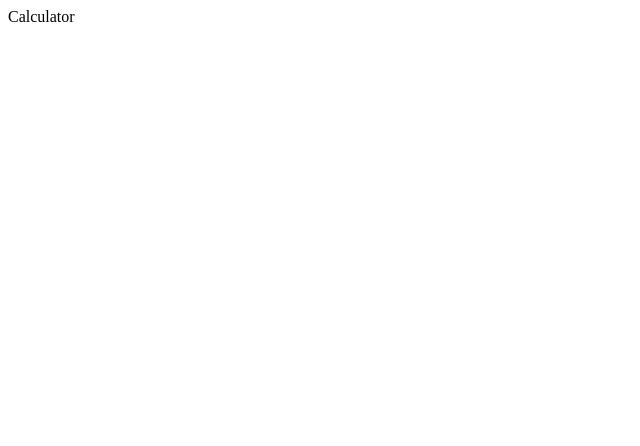
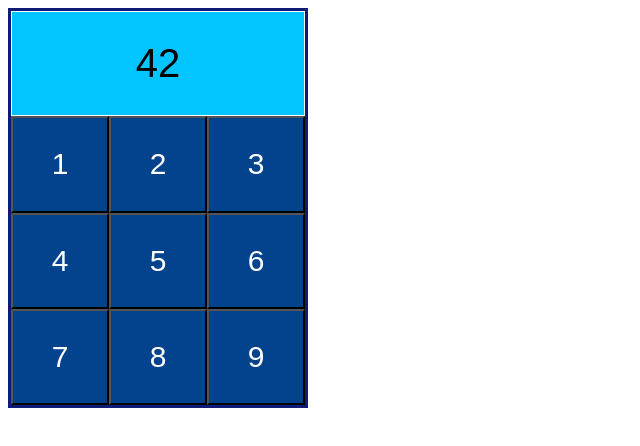
Before and after one commit to JuleFloorson/calculator, a website: page index.html in a window 1280 px wide. Shown: the whole page, without its empty margins (0-640 px from the left). Drawn offline with nearby package versions, Linux system fonts and the light colour scheme; files that its build step writes are made by us from their sources.

Commit message:
Design with Css

```diff
--- a/index.html
+++ b/index.html
@@ -7,6 +7,18 @@
     <link rel="stylesheet" href="dist/styles.css" />
   </head>
   <body>
-    Calculator
+    <div class="calculator">
+      <input type="text" class="calculator__output" />
+      <button class="calculator__input">1</button>
+      <button class="calculator__input">2</button>
+      <button class="calculator__input">3</button>
+      <button class="calculator__input">4</button>
+      <button class="calculator__input">5</button>
+      <button class="calculator__input">6</button>
+      <button class="calculator__input">7</button>
+      <button class="calculator__input">8</button>
+      <button class="calculator__input">9</button>
+    </div>
+    <script src="src/partials/calculator.js"></script>
   </body>
 </html>
--- /dev/null
+++ b/src/partials/_base.scss
@@ -0,0 +1,5 @@
+*,
+*::after,
+*::before {
+  box-sizing: border-box;
+}
--- /dev/null
+++ b/src/partials/_calculator.scss
@@ -0,0 +1,31 @@
+.calculator {
+  display: flex;
+  flex-wrap: wrap;
+  height: 400px;
+  width: 300px;
+  border: 3px solid rgb(16, 27, 121);
+}
+
+.calculator__output {
+  flex-basis: 100%;
+  flex-grow: 1;
+  background-color: rgb(2, 196, 255);
+  font-size: 40px;
+  text-align: center;
+  margin: 0px;
+  padding: 0px;
+  outline: 0px;
+  border: 1px solid white;
+  width: 100%;
+}
+
+.calculator__input {
+  flex-basis: calc(100% / 3);
+  background-color: rgb(3, 67, 141);
+  color: white;
+  font-size: 30px;
+  padding: 0;
+}
+.calculator__input:hover {
+  background-color: cornflowerblue;
+}
--- /dev/null
+++ b/src/partials/calculator.js
@@ -0,0 +1 @@
+document.querySelector(".calculator__output").value = "42";
--- a/src/styles.scss
+++ b/src/styles.scss
@@ -0,0 +1,2 @@
+@use 'partials/base';
+@use 'partials/calculator';
```
Also changed, not shown: 1 other file.
